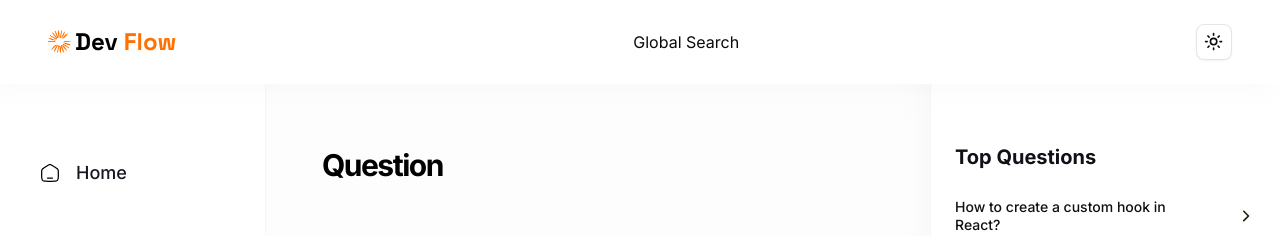
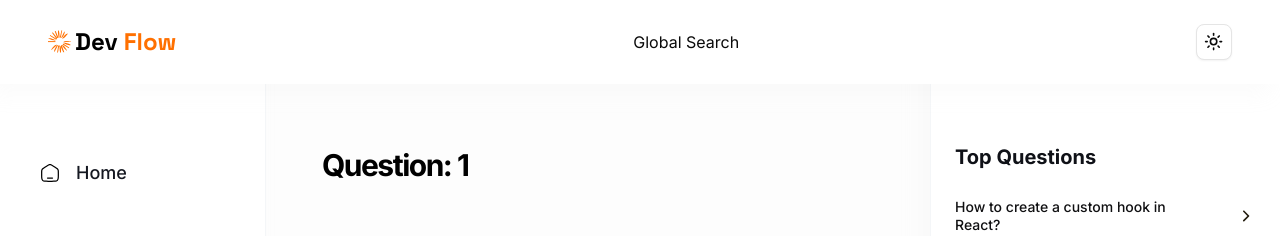
Before and after one commit to firihy/dev-over-flow, a Next.js app: page /questions/1 in a window 1280 px wide. Shown: the top 236 px of the page. Built offline with nearby package versions, Linux system fonts and the light colour scheme; no server answers.

Commit message:
feat: show the question id on the question details page
Co-Authored-By: Claude Opus 5.5 <noreply@anthropic.com>

```diff
--- a/app/(root)/questions/[id]/page.tsx
+++ b/app/(root)/questions/[id]/page.tsx
@@ -1,5 +1,8 @@
-const QuestionDetails = () => {
-  return <h1 className="h1-bold text-dark100_light900">Question</h1>;
+// Placeholder until questions can be loaded: shows the id from the URL
+const QuestionDetails = async ({ params }: PageProps<"/questions/[id]">) => {
+  const { id } = await params;
+
+  return <h1 className="h1-bold text-dark100_light900">Question: {id}</h1>;
 };
 
 export default QuestionDetails;
```
